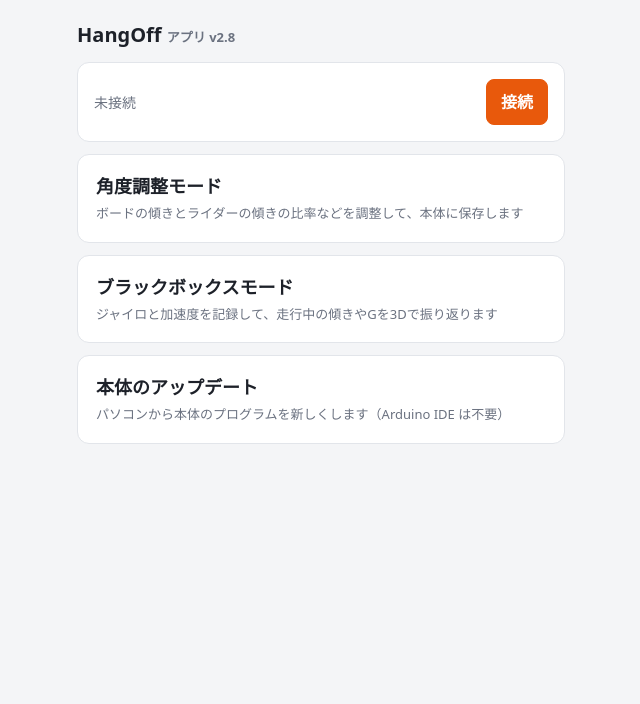
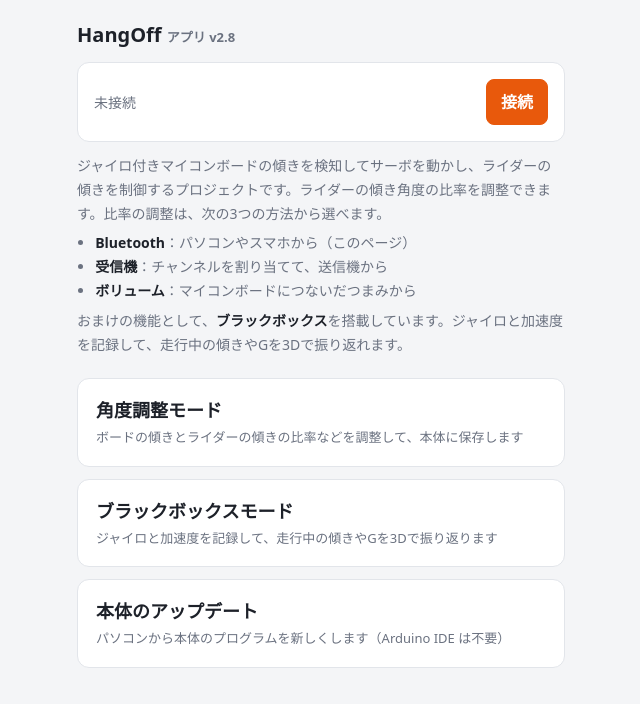
Before and after one commit to WestIsland34/hangoff, a plain HTML site: page index.html in a window 1280 px wide. Shown: the whole page, without its empty margins (319-959 px from the left). Drawn offline with Linux system fonts and the light colour scheme.

Commit message:
Add project description to the start screen
Co-Authored-By: Claude Opus 5.5 <noreply@anthropic.com>

```diff
--- a/index.html
+++ b/index.html
@@ -87,6 +87,10 @@
   }
   .home button b { font-size: 18px; }
   .home button span { font-size: 13px; color: var(--muted); }
+  .home .about { font-size: 14px; line-height: 1.7; color: var(--muted); margin-bottom: 4px; }
+  .home .about p { margin: 0 0 6px; }
+  .home .about ul { margin: 0 0 6px; padding-left: 1.3em; }
+  .home .about b { color: var(--text); }
   .modes { display: grid; grid-template-columns: repeat(3, 1fr); gap: 6px; margin-bottom: 12px; }
   .modes button { padding: 8px; font-weight: 600; }
   .modes button[aria-pressed="true"] { background: var(--accent); border-color: var(--accent); color: var(--accent-text); }
@@ -265,6 +269,15 @@
 
   <!-- ===== モード選択 (起動直後) ===== -->
   <section id="home" class="home">
+    <div class="about">
+      <p>ジャイロ付きマイコンボードの傾きを検知してサーボを動かし、ライダーの傾きを制御するプロジェクトです。ライダーの傾き角度の比率を調整できます。比率の調整は、次の3つの方法から選べます。</p>
+      <ul>
+        <li><b>Bluetooth</b>：パソコンやスマホから（このページ）</li>
+        <li><b>受信機</b>：チャンネルを割り当てて、送信機から</li>
+        <li><b>ボリューム</b>：マイコンボードにつないだつまみから</li>
+      </ul>
+      <p>おまけの機能として、<b>ブラックボックス</b>を搭載しています。ジャイロと加速度を記録して、走行中の傾きやGを3Dで振り返れます。</p>
+    </div>
     <button data-mode="tune">
       <b>角度調整モード</b>
       <span>ボードの傾きとライダーの傾きの比率などを調整して、本体に保存します</span>
--- a/sw.js
+++ b/sw.js
@@ -1,6 +1,6 @@
 // オフライン(サーキットなど電波のない場所)でも設定画面を開けるようにキャッシュする。
 // キャッシュから即表示し、通信できるときは裏で最新版に更新する。
-const CACHE = 'hangoff-v20';   // app.js の APP_VERSION を上げたら一緒に上げる
+const CACHE = 'hangoff-v21';   // app.js の APP_VERSION を上げたら一緒に上げる
 const FILES = ['./', './index.html', './app.js', './viewer.js', './blackbox.js',
                './manifest.webmanifest', './icon-192.png', './icon-512.png', './rider.webp'];
 
```
Also changed, not shown: manifest.webmanifest.
